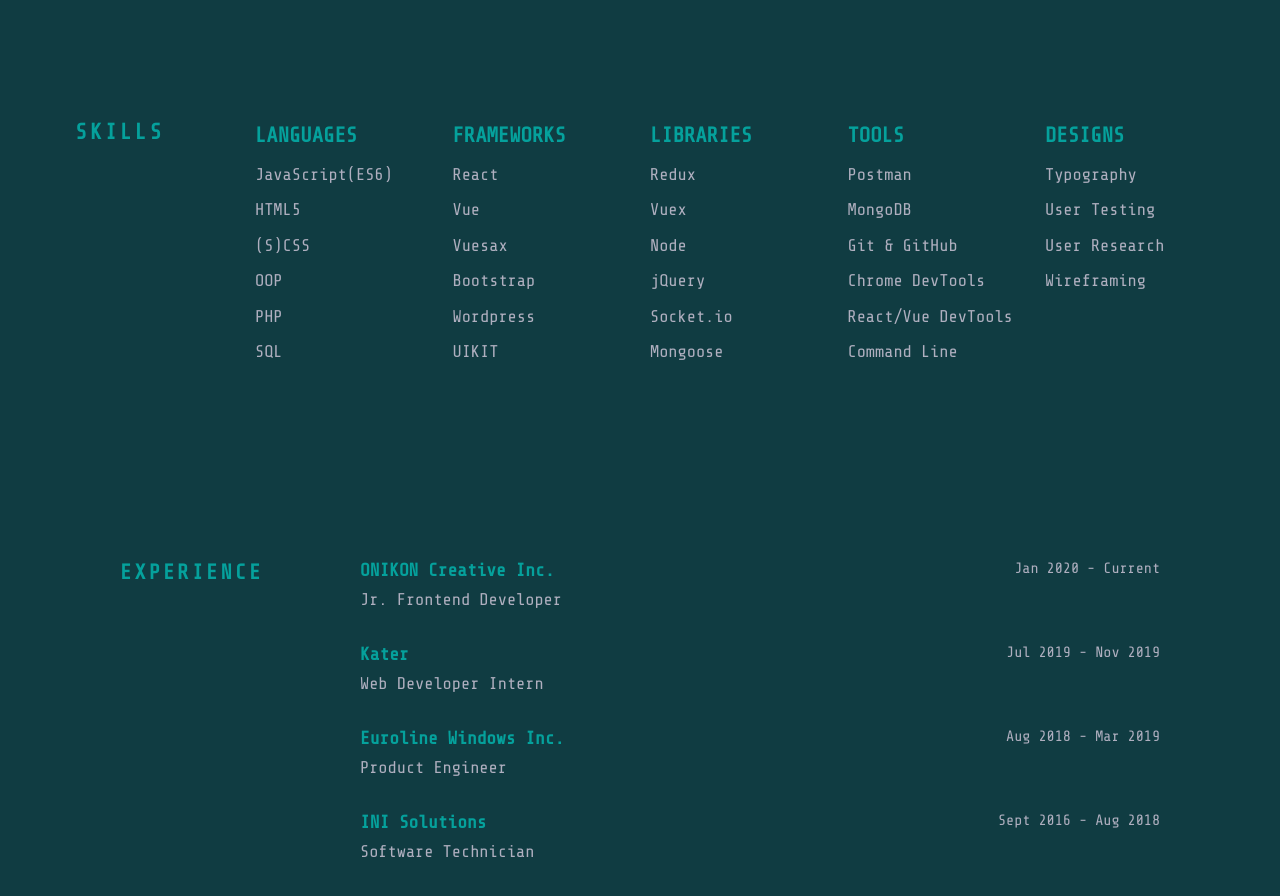
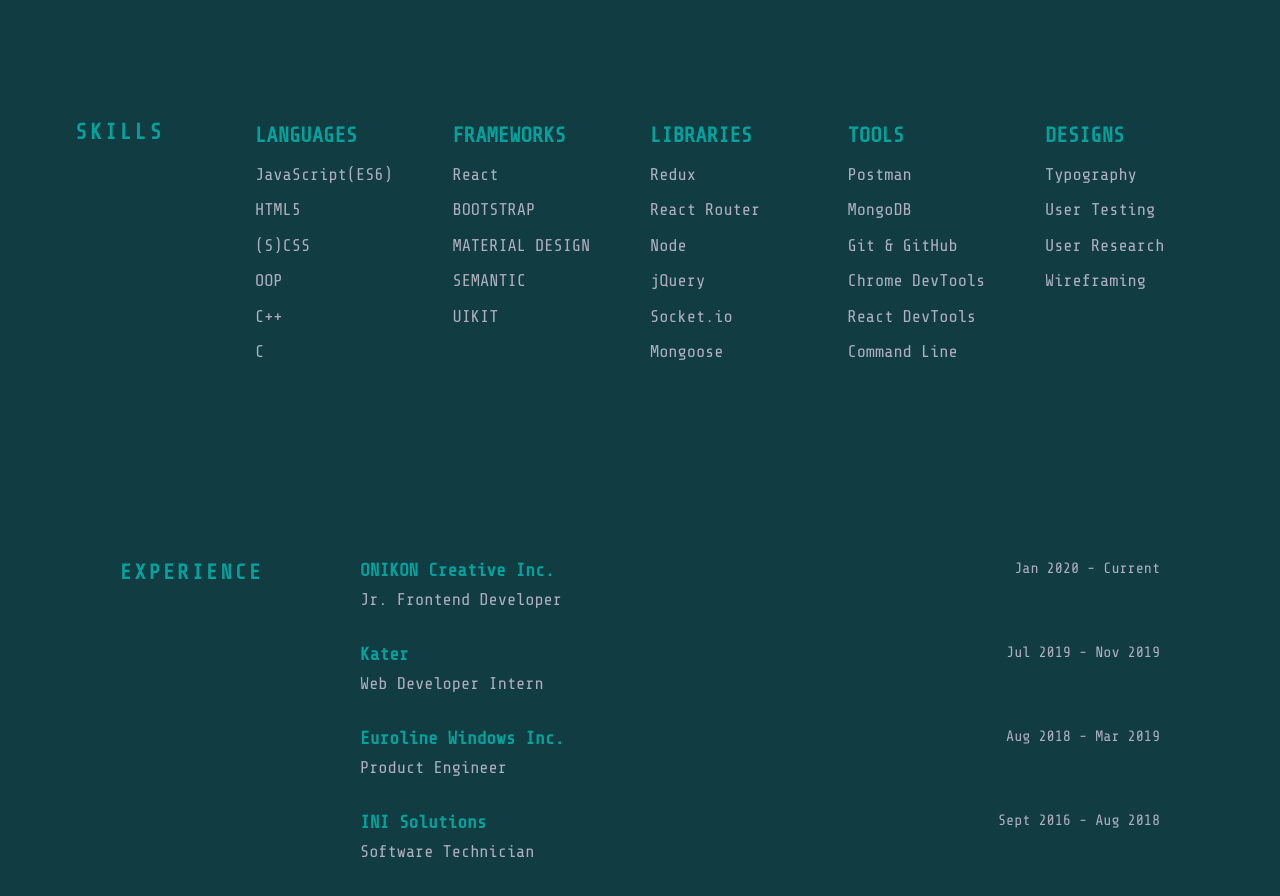
Before and after one commit to prabhjotsumman/portfolio, a React (Create React App) app: page / in a window 1280 px wide. Shown: the part 1500-2396 px from the top of the page. Built offline with nearby package versions, Linux system fonts and the light colour scheme.

Commit message:
Skills.js updated

```diff
--- a/src/Constants/Constants.js
+++ b/src/Constants/Constants.js
@@ -39,6 +39,20 @@
     GRADUATED_YEAR: "2017 ",
     GRADUATED_BRANCH: "Computer Science and Engineering. ",
   },
+  SKILLS: {
+    LANGUAGES: ["JavaScript(ES6)", "HTML5", "(S)CSS", "OOP", "C++", "C"],
+    FRAMEWORKS: ["React", "BOOTSTRAP", "MATERIAL DESIGN", "SEMANTIC", "UIKIT"],
+    LIBRARIES: ["Redux", "React Router", "Node", "jQuery", "Socket.io", "Mongoose"],
+    TOOLS: [
+      "Postman",
+      "MongoDB",
+      "Git & GitHub",
+      "Chrome DevTools",
+      "React DevTools",
+      "Command Line",
+    ],
+    DESIGNS: ["Typography", "User Testing", "User Research", "Wireframing"],
+  },
 };
 
 export default CONSTANTS;
--- /dev/null
+++ b/src/components/SkillList/SkillList.js
@@ -0,0 +1,14 @@
+import React from "react";
+
+const SkillList = (props) => {
+  const { title, list } = props;
+  const listItems = list.map((item) => <li>{item}</li>);
+  return (
+    <div className="Skill-Container">
+      <h4>{title}</h4>
+      <ul>{listItems}</ul>
+    </div>
+  );
+};
+
+export default SkillList;
--- a/src/components/Skills.js
+++ b/src/components/Skills.js
@@ -2,6 +2,8 @@
 import { useSpring, animated } from "react-spring";
 import TrackVisibility from "react-on-screen";
 
+import SkillList from "./SkillList/SkillList";
+import CQ from "../Constants/Constants";
 import "../css/skills/skills.css";
 
 function Skills() {
@@ -26,59 +28,11 @@
           <h1 className="Skills-Header">SKILLS</h1>
         </animated.div>
         <animated.div style={bottomProps} className="Skills-Container">
-          <div className="Skill-Container">
-            <h4>LANGUAGES</h4>
-            <ul>
-              <li>JavaScript(ES6)</li>
-              <li>HTML5</li>
-              <li>(S)CSS</li>
-              <li>OOP</li>
-              <li>PHP</li>
-              <li>SQL</li>
-            </ul>
-          </div>
-          <div className="Skill-Container">
-            <h4>FRAMEWORKS</h4>
-            <ul>
-              <li>React</li>
-              <li>Vue</li>
-              <li>Vuesax</li>
-              <li>Bootstrap</li>
-              <li>Wordpress</li>
-              <li>UIKIT</li>
-            </ul>
-          </div>
-          <div className="Skill-Container">
-            <h4>LIBRARIES</h4>
-            <ul>
-              <li>Redux</li>
-              <li>Vuex</li>
-              <li>Node</li>
-              <li>jQuery</li>
-              <li>Socket.io</li>
-              <li>Mongoose</li>
-            </ul>
-          </div>
-          <div className="Skill-Container">
-            <h4>TOOLS</h4>
-            <ul>
-              <li>Postman</li>
-              <li>MongoDB</li>
-              <li>Git & GitHub</li>
-              <li>Chrome DevTools</li>
-              <li>React/Vue DevTools</li>
-              <li>Command Line</li>
-            </ul>
-          </div>
-          <div className="Skill-Container">
-            <h4>DESIGNS</h4>
-            <ul>
-              <li>Typography</li>
-              <li>User Testing</li>
-              <li>User Research</li>
-              <li>Wireframing</li>
-            </ul>
-          </div>
+          <SkillList title="LANGUAGES" list={CQ.SKILLS.LANGUAGES} />
+          <SkillList title="FRAMEWORKS" list={CQ.SKILLS.FRAMEWORKS} />
+          <SkillList title="LIBRARIES" list={CQ.SKILLS.LIBRARIES} />
+          <SkillList title="TOOLS" list={CQ.SKILLS.TOOLS} />
+          <SkillList title="DESIGNS" list={CQ.SKILLS.DESIGNS} />
         </animated.div>
       </div>
     );
```
